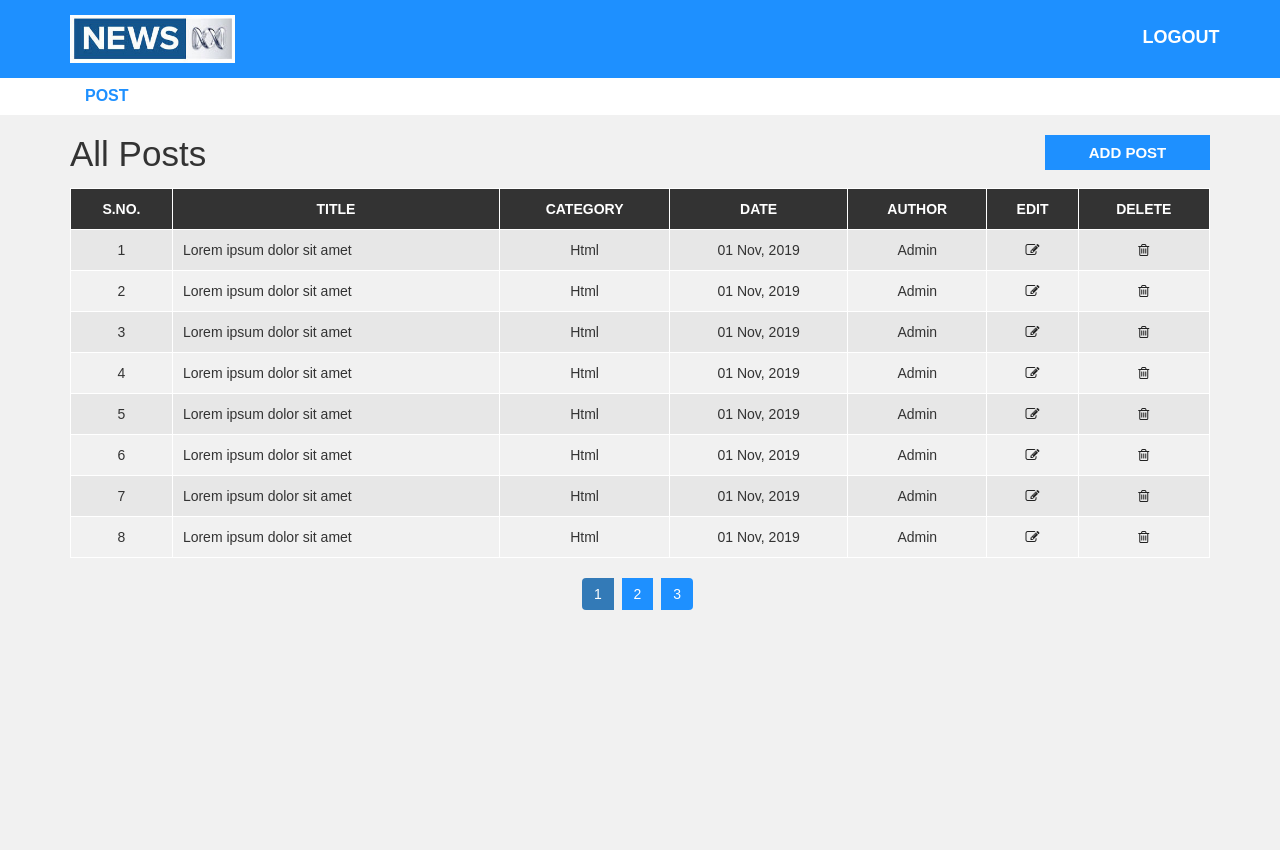
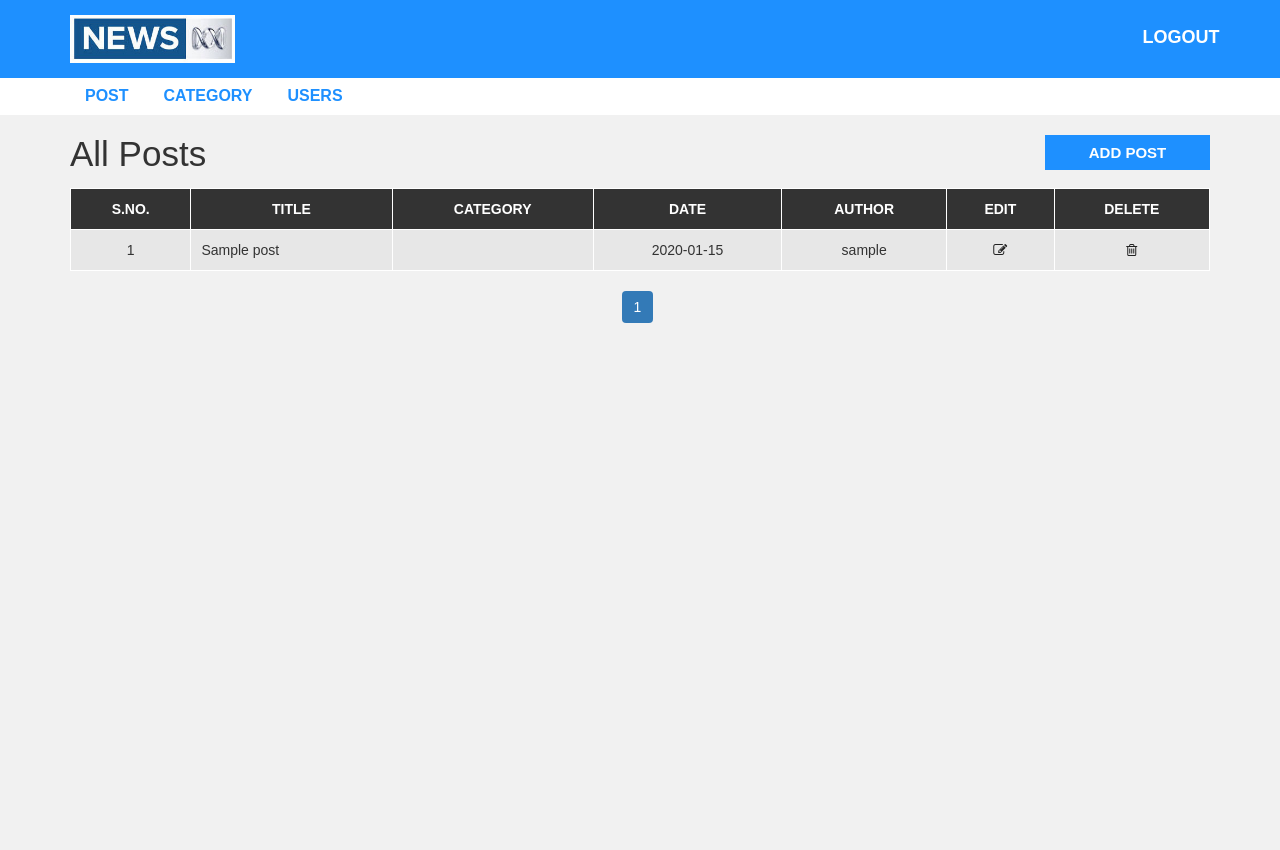
Before and after one commit to Developerramm/php, a PHP site: page /php/admin/post.php?page=1 in a window 1280 px wide. Shown: the top 850 px of the page. Run offline with PHP 8.4, Linux system fonts and the light colour scheme; the visitor is signed in with stand-in values (Sample User, id 1); tables that the repository leaves empty hold one stand-in row (values such as "Sample post").

Commit message:
show post in admin panel

```diff
--- a/news/admin/index.php
+++ b/news/admin/index.php
@@ -41,7 +41,10 @@
                             <label>Password</label>
                             <input type="password" name="password" class="form-control" placeholder="" required>
                         </div>
-                        <input type="submit" name="login" class="btn btn-primary" value="login" />
+                        <div class="form-group">
+                            <input type="submit" name="login" class="btn btn-primary" value="login" />
+                            <a href="add-user.php" class="btn btn-primary">Register</a>
+                        </div>
                     </form>
                     <!-- /Form  End -->
                     <?php
--- a/news/admin/post.php
+++ b/news/admin/post.php
@@ -9,6 +9,38 @@
                 <a class="add-new" href="add-post.php">add post</a>
             </div>
             <div class="col-md-12">
+                <?php
+                include 'config.php';
+
+                $limit = 3;
+                if (isset($_GET['page'])) {
+                    $page = $_GET['page'];
+                } else {
+                    $page = 1;
+                }
+
+                $offset = ($page - 1) * $limit;
+
+                if ($_SESSION['role'] == '1') {
+                    $sql = "SELECT post.post_id,post.title,post.description,post.post_date,category.category_name,
+                            user.username,post.category FROM post
+                        LEFT JOIN category ON post.category = category.category_id
+                        LEFT JOIN user ON post.author = user.user_id
+                        ORDER BY post_id DESC LIMIT {$offset},{$limit}";
+                } elseif ($_SESSION['role'] == '0') {
+                    $sql = "SELECT post.post_id,post.title,post.description,post.post_date,category.category_name,
+                            user.username,post.category FROM post
+                        LEFT JOIN category ON post.category = category.category_id
+                        LEFT JOIN user ON post.author = user.user_id
+                        WHERE post.author = {$_SESSION['user_id']}
+                        ORDER BY post_id DESC LIMIT {$offset},{$limit}";
+                }
+
+                $result = mysqli_query($conn, $sql) or die("Query failed");
+
+                if (mysqli_num_rows($result) > 0) {
+                ?>
+
                     <table class="content-table">
                         <thead>
                             <th>S.No.</th>
@@ -20,85 +52,53 @@
                             <th>Delete</th>
                         </thead>
                         <tbody>
+
+                            <?php
+                            while ($row = mysqli_fetch_assoc($result)) {
+                            ?>
                                 <tr>
-                              <td class='id'>1</td>
-                              <td>Lorem ipsum dolor sit amet</td>
-                              <td>Html</td>
-                              <td>01 Nov, 2019</td>
-                              <td>Admin</td>
-                              <td class='edit'><a href='update-post.php'><i class='fa fa-edit'></i></a></td>
-                              <td class='delete'><a href='delete-post.php'><i class='fa fa-trash-o'></i></a></td>
+                                    <td class='id'> <?= $row['post_id'] ?> </td>
+                                    <td><?= $row['title'] ?></td>
+                                    <td><?= $row['category_name'] ?></td>
+                                    <td><?= $row['post_date'] ?></td>
+                                    <td><?= $row['username'] ?></td>
+                                    <td class='edit'><a href='update-post.php?id=<?= $row['post_id'] ?> '><i class='fa fa-edit'></i></a></td>
+                                    <td class='delete'><a href='delete-post.php?id=<?= $row['post_id'] ?>&catid=<?= $row['category'] ?> '><i class='fa fa-trash-o'></i></a></td>
                                 </tr>
-                          <tr>
-                              <td class='id'>2</td>
-                              <td>Lorem ipsum dolor sit amet</td>
-                              <td>Html</td>
-                              <td>01 Nov, 2019</td>
-                              <td>Admin</td>
-                              <td class='edit'><a href='update-post.php'><i class='fa fa-edit'></i></a></td>
-                              <td class='delete'><a href='delete-post.php'><i class='fa fa-trash-o'></i></a></td>
-                          </tr>
-                          <tr>
-                              <td class='id'>3</td>
-                              <td>Lorem ipsum dolor sit amet</td>
-                              <td>Html</td>
-                              <td>01 Nov, 2019</td>
-                              <td>Admin</td>
-                              <td class='edit'><a href='update-post.php'><i class='fa fa-edit'></i></a></td>
-                              <td class='delete'><a href='delete-post.php'><i class='fa fa-trash-o'></i></a></td>
-                          </tr>
-                          <tr>
-                              <td class='id'>4</td>
-                              <td>Lorem ipsum dolor sit amet</td>
-                              <td>Html</td>
-                              <td>01 Nov, 2019</td>
-                              <td>Admin</td>
-                              <td class='edit'><a href='update-post.php'><i class='fa fa-edit'></i></a></td>
-                              <td class='delete'><a href='delete-post.php'><i class='fa fa-trash-o'></i></a></td>
-                          </tr>
-                          <tr>
-                              <td class='id'>5</td>
-                              <td>Lorem ipsum dolor sit amet</td>
-                              <td>Html</td>
-                              <td>01 Nov, 2019</td>
-                              <td>Admin</td>
-                              <td class='edit'><a href='update-post.php'><i class='fa fa-edit'></i></a></td>
-                              <td class='delete'><a href='delete-post.php'><i class='fa fa-trash-o'></i></a></td>
-                          </tr>
-                          <tr>
-                              <td class='id'>6</td>
-                              <td>Lorem ipsum dolor sit amet</td>
-                              <td>Html</td>
-                              <td>01 Nov, 2019</td>
-                              <td>Admin</td>
-                              <td class='edit'><a href='update-post.php'><i class='fa fa-edit'></i></a></td>
-                              <td class='delete'><a href='delete-post.php'><i class='fa fa-trash-o'></i></a></td>
-                          </tr>
-                          <tr>
-                              <td class='id'>7</td>
-                              <td>Lorem ipsum dolor sit amet</td>
-                              <td>Html</td>
-                              <td>01 Nov, 2019</td>
-                              <td>Admin</td>
-                              <td class='edit'><a href='update-post.php'><i class='fa fa-edit'></i></a></td>
-                              <td class='delete'><a href='delete-post.php'><i class='fa fa-trash-o'></i></a></td>
-                          </tr>
-                          <tr>
-                              <td class='id'>8</td>
-                              <td>Lorem ipsum dolor sit amet</td>
-                              <td>Html</td>
-                              <td>01 Nov, 2019</td>
-                              <td>Admin</td>
-                              <td class='edit'><a href='update-post.php'><i class='fa fa-edit'></i></a></td>
-                              <td class='delete'><a href='delete-post.php'><i class='fa fa-trash-o'></i></a></td>
-                          </tr>
+                            <?php } ?>
+
                         </tbody>
                     </table>
-                  <ul class='pagination admin-pagination'>
-                      <li class="active"><a>1</a></li>
-                      <li><a>2</a></li>
-                      <li><a>3</a></li>
-                  </ul>
+                <?php }
+                $sql1 = "SELECT * FROM post";
+                $result1 = mysqli_query($conn, $sql1) or die("Query failed");
+
+                if (mysqli_num_rows($result1) > 0) {
+                    $total_records = mysqli_num_rows($result1);
+
+                    $total_page = ceil($total_records / $limit);
+
+                    echo "<ul class='pagination admin-pagination'>";
+
+                    if ($page > 1) {
+                        echo '<li><a href = "post.php?page=' . ($page - 1) . '">Prev</a></li>';
+                    }
+
+                    for ($i = 1; $i <= $total_page; $i++) {
+                        if ($i == $page) {
+                            $active = 'active';
+                        } else {
+                            $active = '';
+                        }
+                        echo "<li class = '{$active}' ><a href = 'post.php?page={$i}'> {$i} </a></li>";
+                    }
+                    if ($total_page > $page) {
+                        echo '<li><a href = "post.php?page=' . ($page + 1) . '">Next</a></li>';
+                    }
+                    echo "</ul>";
+                }
+                ?>
+
             </div>
         </div>
     </div>
```
Also changed, not shown: news/header.php (+14 -1 lines), news/admin/upload/indian-bride-8457513_640.jpg (added), news/admin/upload/sfs.jpg (added). Lines whose indentation alone changed are shown as unchanged.
